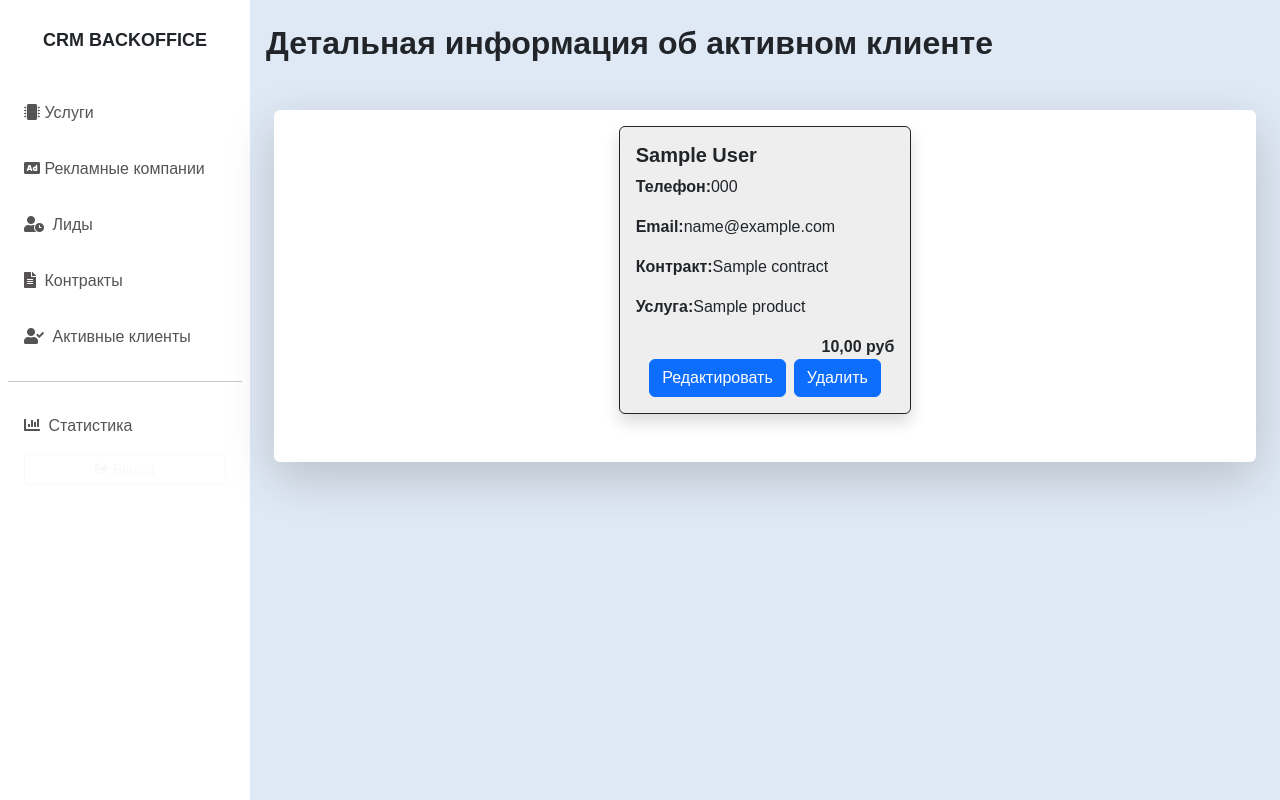
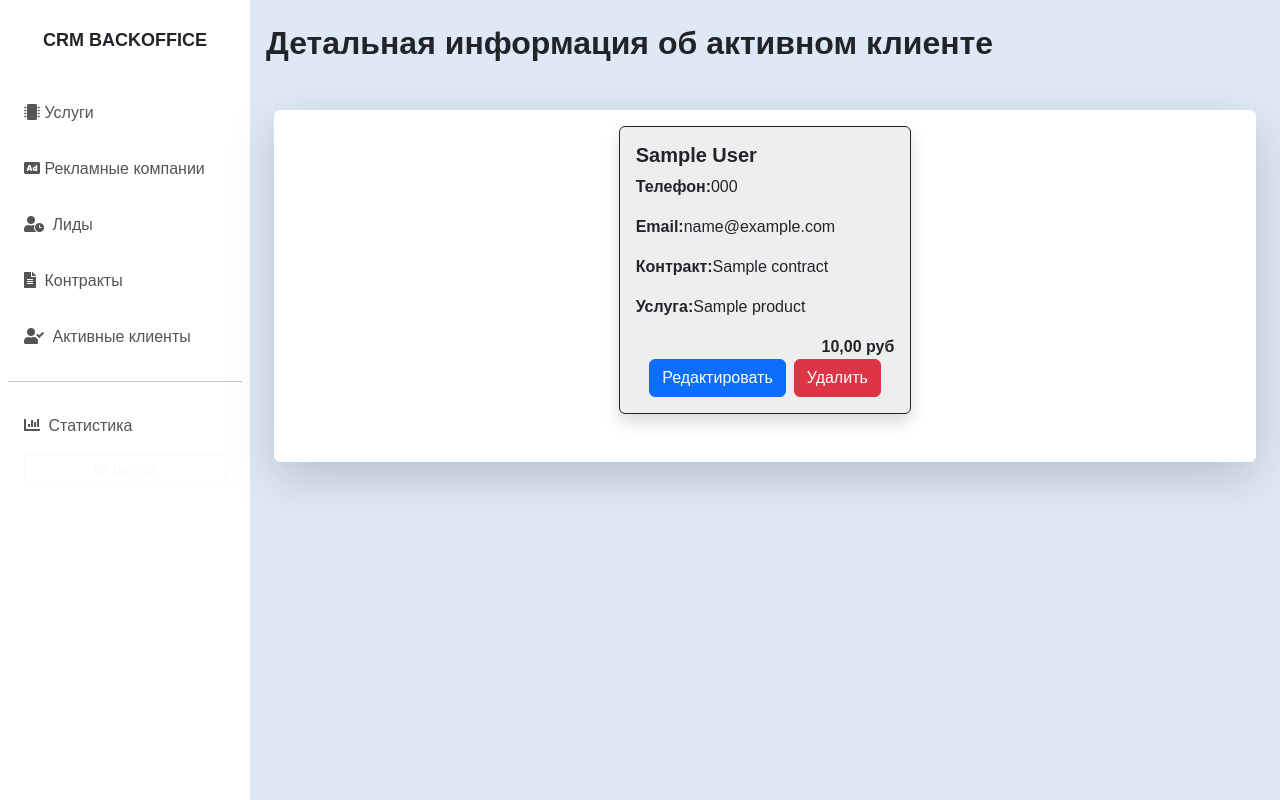
Before and after one commit to VladimirChukavin/skillbox_crm_system, a Django app: page /customers/1/ in a window 1280 px wide. Run offline with Django 5.2, Linux system fonts and the light colour scheme; a user stored in the database is signed in; tables that the repository leaves empty hold one stand-in row (values such as "Sample post").

Commit message:
Мелкие правки.

```diff
--- a/crm_system/templates/customers/customers-detail.html
+++ b/crm_system/templates/customers/customers-detail.html
@@ -22,7 +22,7 @@
                     {% endif %}
                     {% if perms.customers.delete_customer %}
                     <a href="{% url 'customers:customers-delete' object.pk %}"
-                       class="btn btn-primary">Удалить</a>
+                       class="btn btn-danger">Удалить</a>
                     {% endif %}
                 </div>
             </div>
```
